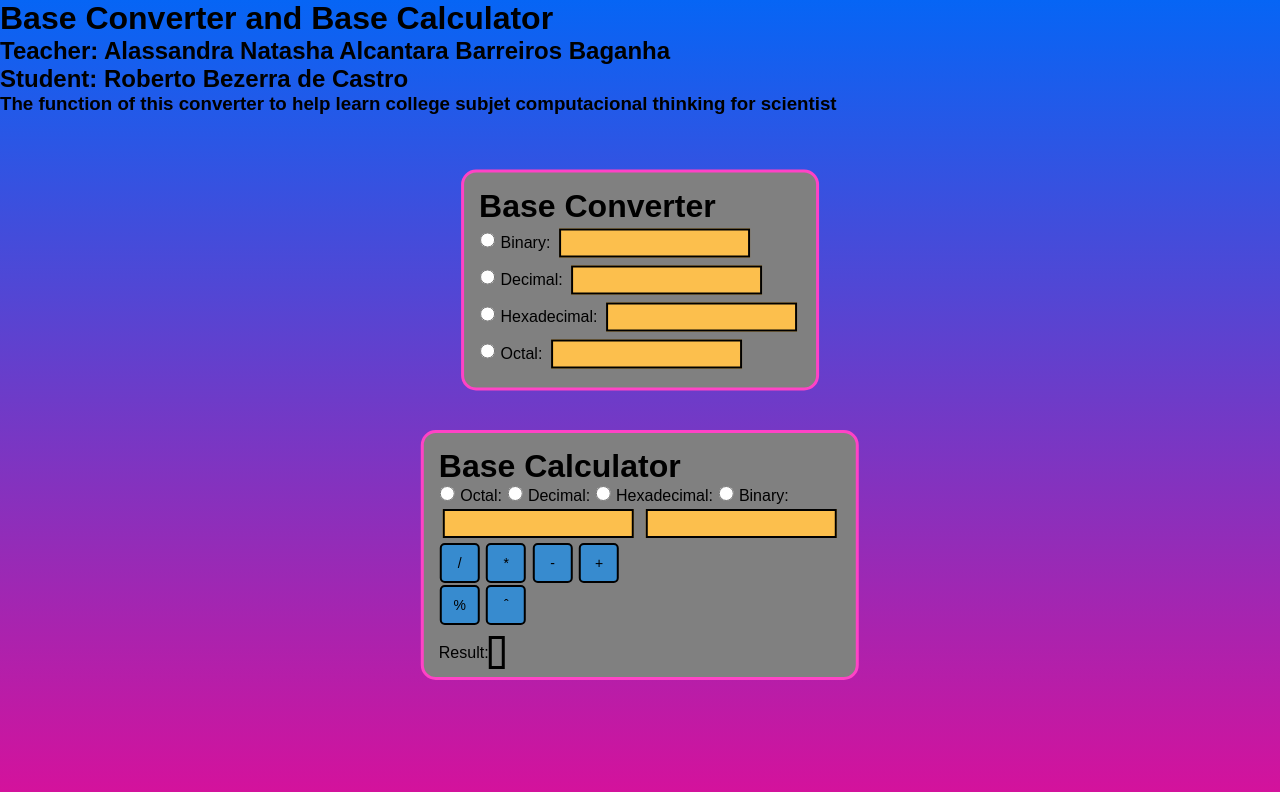
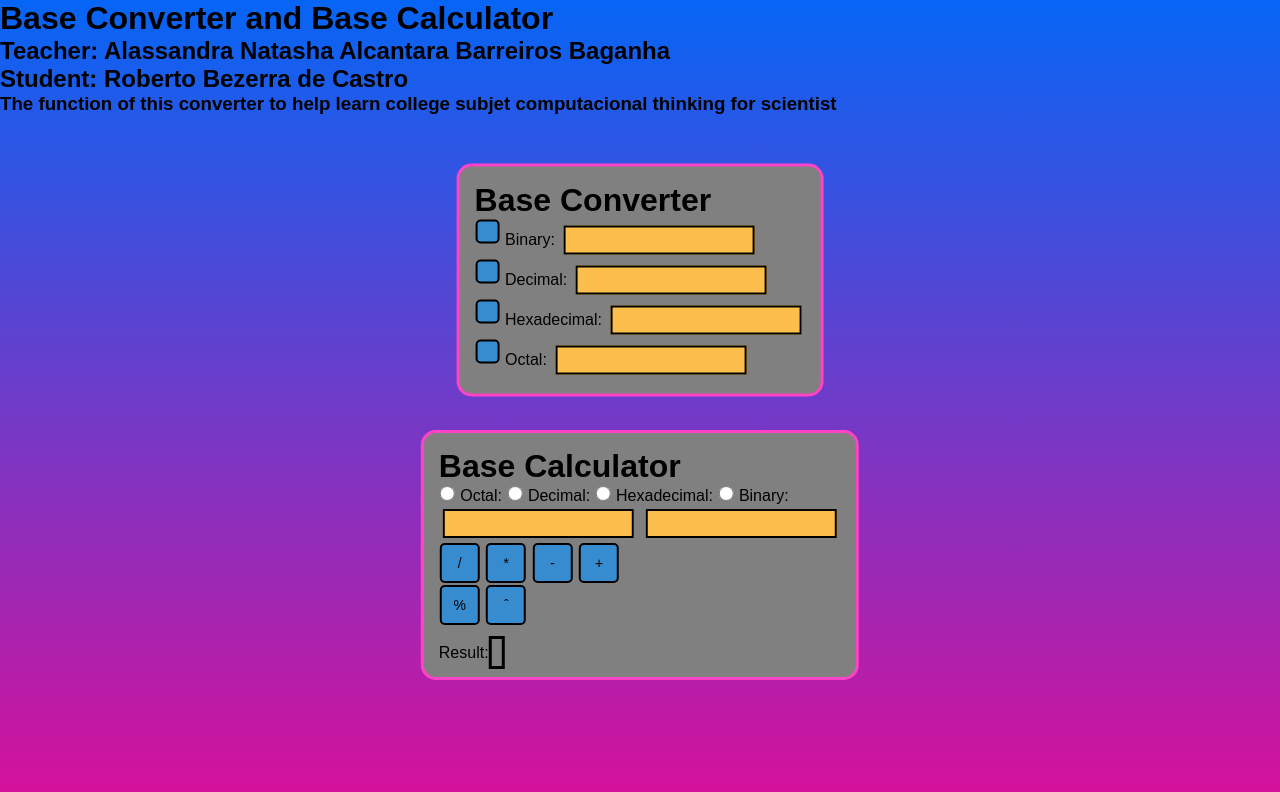
Before and after one commit to HellCat935/Base-Converter-and-Base-Calculator, a plain HTML site: page index.html in a window 1280 px wide. Drawn offline with Linux system fonts and the light colour scheme.

Commit message:
Add files via upload

```diff
--- a/index.html
+++ b/index.html
@@ -18,16 +18,16 @@
         </div>
         <div class="container">
             <h1>Base Converter</h1>
-            <input class="button" onclick="binary()" id="binary" type="radio" name="base" > <a class="text">Binary:</a>
+            <input class="button" onclick="binary()" id="binary" type="button" name="base" > <a class="text">Binary:</a>
             <input class="number"  id="binaryText" type="text" value="">
             <br>
-            <input class="button" onclick="decimal()" id="decimal" type="radio" name="base"><a class="text"> Decimal:</a>
+            <input class="button" onclick="decimal()" id="decimal" type="button" name="base"><a class="text"> Decimal:</a>
             <input class="number"  id="decimalText" type="text" value="">
             <br>
-            <input class="button" onclick="hexadecimal()" id="hexadecimal" type="radio" name="base" > <a class="text">Hexadecimal:</a>
+            <input class="button" onclick="hexadecimal()" id="hexadecimal" type="button" name="base" > <a class="text">Hexadecimal:</a>
             <input class="number" id="hexadecimalText" type="text" value="">
             <br>
-            <input class="button" onclick="octal()" id="octal" type="radio" name="base" > <a class="text">Octal:   </a>
+            <input class="button" onclick="octal()"  id="octal" type="button" name="base" > <a class="text">Octal:   </a>
             <input class="number" id="octalText" type="text" value="">
             <br>
 
--- a/style.css
+++ b/style.css
@@ -38,14 +38,19 @@ color:black;
 background-color:rgb(55, 139, 207);
 border-style: solid;
 border-color: black;
-padding: 5px;
+padding: 10px;
 border-radius: 5px;
 margin: 1px;
 height: 15px;
 width: 15px;
 font-size: 14px;
 
-
+}
+.button:hover {
+    background-color:rgb(31, 84, 128)
+}
+.button:active{
+    background-color:rgb(255, 66, 198)
 }
 .button2 {
     color:black;
```
